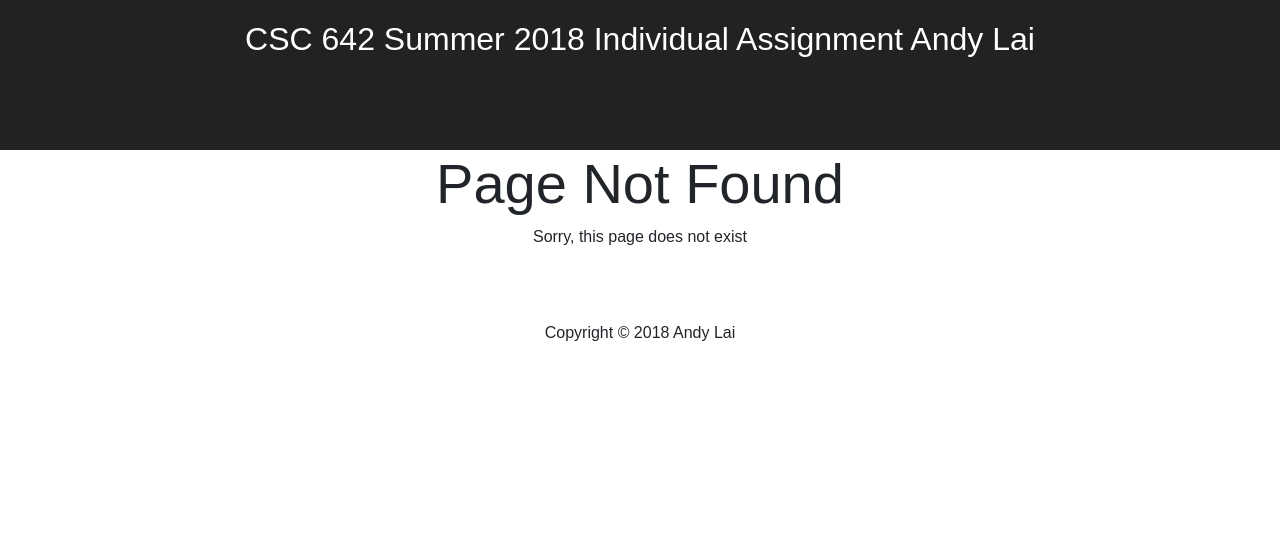
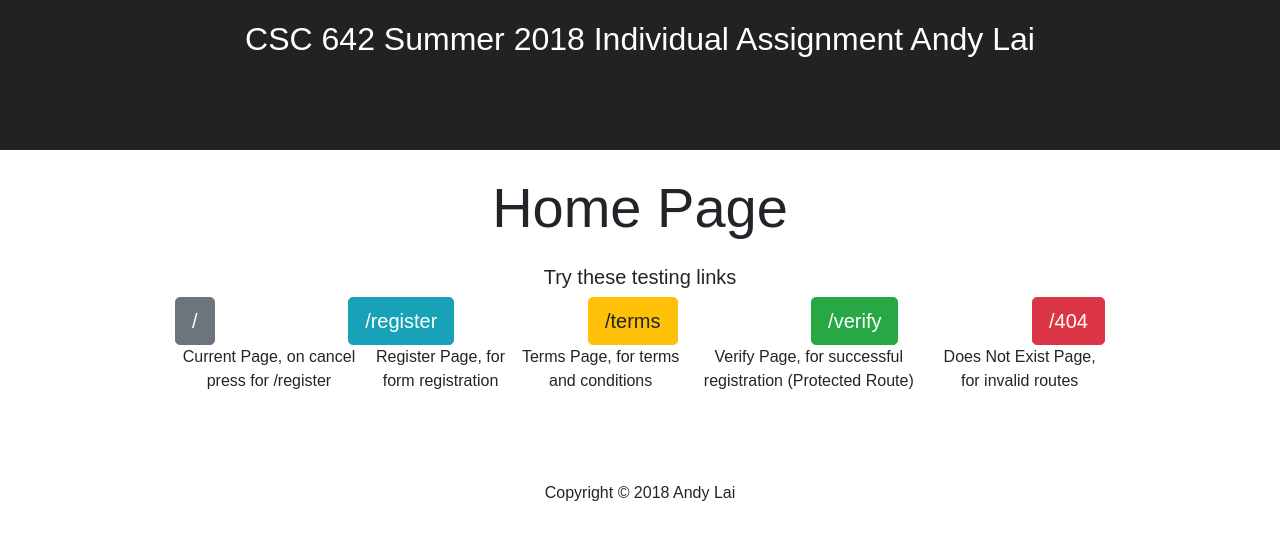
Before and after one commit to anlai2/csc642-individual-project, a React (Create React App) app in the folder client/: page / in a window 1280 px wide. Before the commit this address had no page. Shown: the top 540 px of the page. Built offline with nearby package versions, Linux system fonts and the light colour scheme; the HTML template or start-up script is replaced by a standard one; what google-maps-react would draw is missing.

Commit message:
add terms page and modify home route to /

```diff
--- a/client/src/App.js
+++ b/client/src/App.js
@@ -19,7 +19,7 @@ class App extends Component {
             <Switch>
               <Route exact path="/register" component={Register} />
               <Route exact path="/terms" component={Terms} />
-              <Route exact path="/home" component={Home} />
+              <Route exact path="/" component={Home} />
               <Route exact path="/verify" component={Verify} />
               <Route exact path="*" component={Invalid} />
             </Switch>
--- a/client/src/components/main/Home.js
+++ b/client/src/components/main/Home.js
@@ -12,11 +12,11 @@ class Home extends Component {
           <h5>Try these testing links</h5>
           <div className="d-flex justify-content-between">
             <button
-              onClick={() => this.props.history.push('/home')}
+              onClick={() => this.props.history.push('/')}
               type="button"
               className="btn btn-secondary btn-lg float-left"
             >
-              /home
+              /
             </button>
             <button
               onClick={() => this.props.history.push('/register')}
@@ -24,6 +24,13 @@ class Home extends Component {
               className="btn btn-info btn-lg float-left"
             >
               /register
+            </button>
+            <button
+              onClick={() => this.props.history.push('/verify')}
+              type="button"
+              className="btn btn-warning btn-lg float-left"
+            >
+              /terms
             </button>
             <button
               onClick={() => this.props.history.push('/verify')}
@@ -43,6 +50,7 @@ class Home extends Component {
           <div className="d-flex justify-content-between">
             <p>Current Page, on cancel press for /register</p>
             <p>Register Page, for form registration</p>
+            <p>Terms Page, for terms and conditions</p>
             <p>Verify Page, for successful registration (Protected Route)</p>
             <p>Does Not Exist Page, for invalid routes</p>
           </div>
--- a/client/src/components/main/Register.js
+++ b/client/src/components/main/Register.js
@@ -235,7 +235,7 @@ class Register extends Component {
                 <br />
                 <div className="clearfix">
                   <button
-                    onClick={() => this.props.history.push('/home')}
+                    onClick={() => this.props.history.push('/')}
                     type="button"
                     className="btn btn-secondary btn-lg float-left position-relative"
                   >
--- a/client/src/components/main/Terms.js
+++ b/client/src/components/main/Terms.js
@@ -1,8 +1,19 @@
 import React, { Component } from 'react';
-
+import Footer from '../layout/Footer';
 class Terms extends Component {
   render() {
-    return <div>TERMS</div>;
+    return (
+      <div className="App">
+        <header className="App-header">
+          <h2>CSC 642 Summer 2018 Individual Assignment Andy Lai</h2>
+        </header>
+        <div className="col-md-12">
+          <h3>Terms and Conditions</h3>
+          <h5>We will never share your information with anyone.</h5>
+        </div>
+        <Footer />
+      </div>
+    );
   }
 }
 
```
